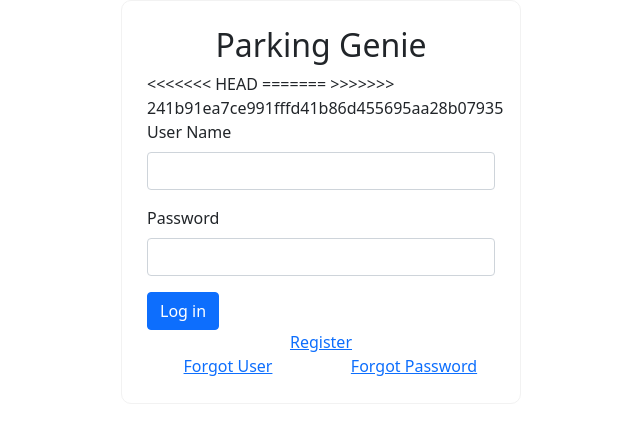
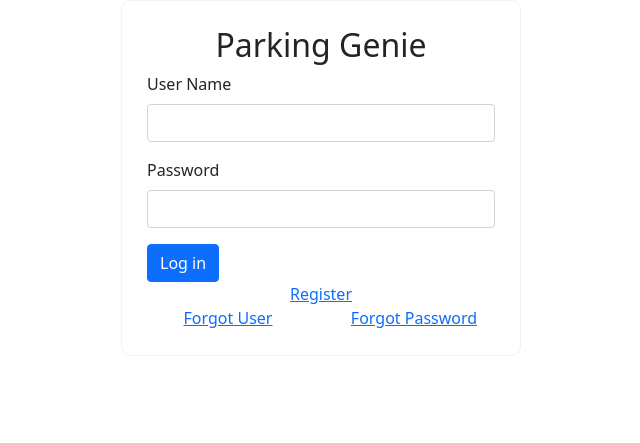
Before and after one commit to SSM121/2ndPlaceBestPlace, a Django app: page /login in a window 1280 px wide. Shown: the top 443 px of the page, without its empty margins (319-959 px from the left). Run offline with Django 3.2, Linux system fonts and the light colour scheme.

Commit message:
maybe this time

```diff
--- a/src/parkingGenie/templates/parkingGenie/login.html
+++ b/src/parkingGenie/templates/parkingGenie/login.html
@@ -14,7 +14,6 @@
         <form method="post" action= "login" >
             {% csrf_token %}
             <center><h2>Parking Genie</h2></center>
-<<<<<<< HEAD
             {% if messages %}
             <div class="messages">
                 {% for message in messages %}
@@ -22,8 +21,6 @@
                 {% endfor %}
             </div>
             {% endif %}
-=======
->>>>>>> 241b91ea7ce991fffd41b86d455695aa28b07935
             <div class="mb-3">
                 <label for="userName" class="form-label">User Name</label>
                 <input type="text" class="form-control" id="userName" name="userName"  value="{{ userName }}">
```
